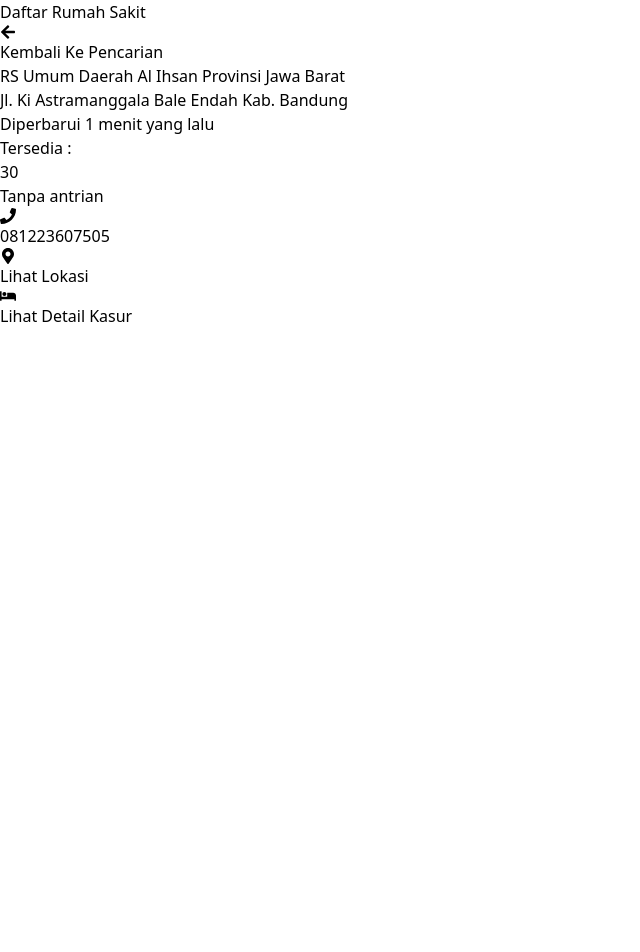
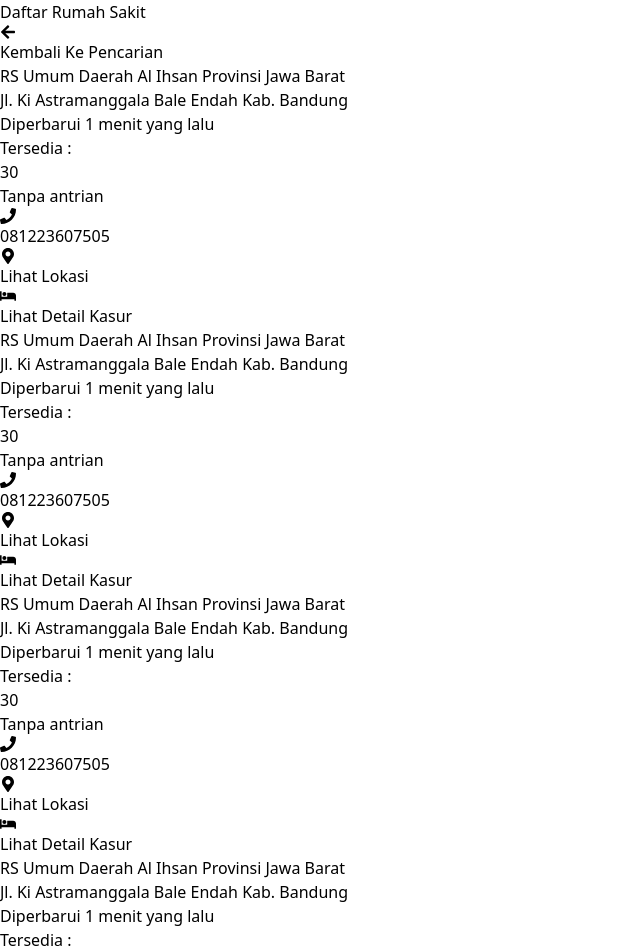
Before and after one commit to saepp/cekrs, a Next.js app: page /rs in a window 1280 px wide. Shown: the top 952 px of the page, without its empty margins (0-640 px from the left). Before the commit the page ends 800 px from the top, so only its background shows below. Built offline with nearby package versions, Linux system fonts and the light colour scheme; what @material-tailwind/react would draw is missing.

Commit message:
fix: fix layout pages rs

```diff
--- a/components/BedHospitals.js
+++ b/components/BedHospitals.js
@@ -3,7 +3,7 @@
 
 const BedHospitals = () => {
   return (
-    <div className="mt-1 h-[172px] w-full rounded-md border border-black">
+    <div className="mt-1 mb-2 h-[172px] w-full rounded-md border border-black">
       <div className="flex">
         <div className="ml-4 mt-3 flex flex-col justify-start">
           <p className="mt-1 text-lg font-bold">
--- a/pages/rs.js
+++ b/pages/rs.js
@@ -4,8 +4,8 @@
 
 const Hospital = () => {
   return (
-    <div className="mx-auto my-auto flex h-screen max-w-screen-md flex-col justify-center">
-      <div className="">
+    <div className="mx-auto flex max-w-screen-md flex-col justify-center">
+      <div className="mt-4">
         <h1 className="text-center text-5xl font-bold">Daftar Rumah Sakit</h1>
         <div className="mb-2 mt-4 w-full border-t border-black/20"></div>
         <button
@@ -16,6 +16,10 @@
         </button>
       </div>
       <BedHospitals />
+      <BedHospitals />
+      <BedHospitals />
+      <BedHospitals />
+      <BedHospitals />
     </div>
   );
 };
```
